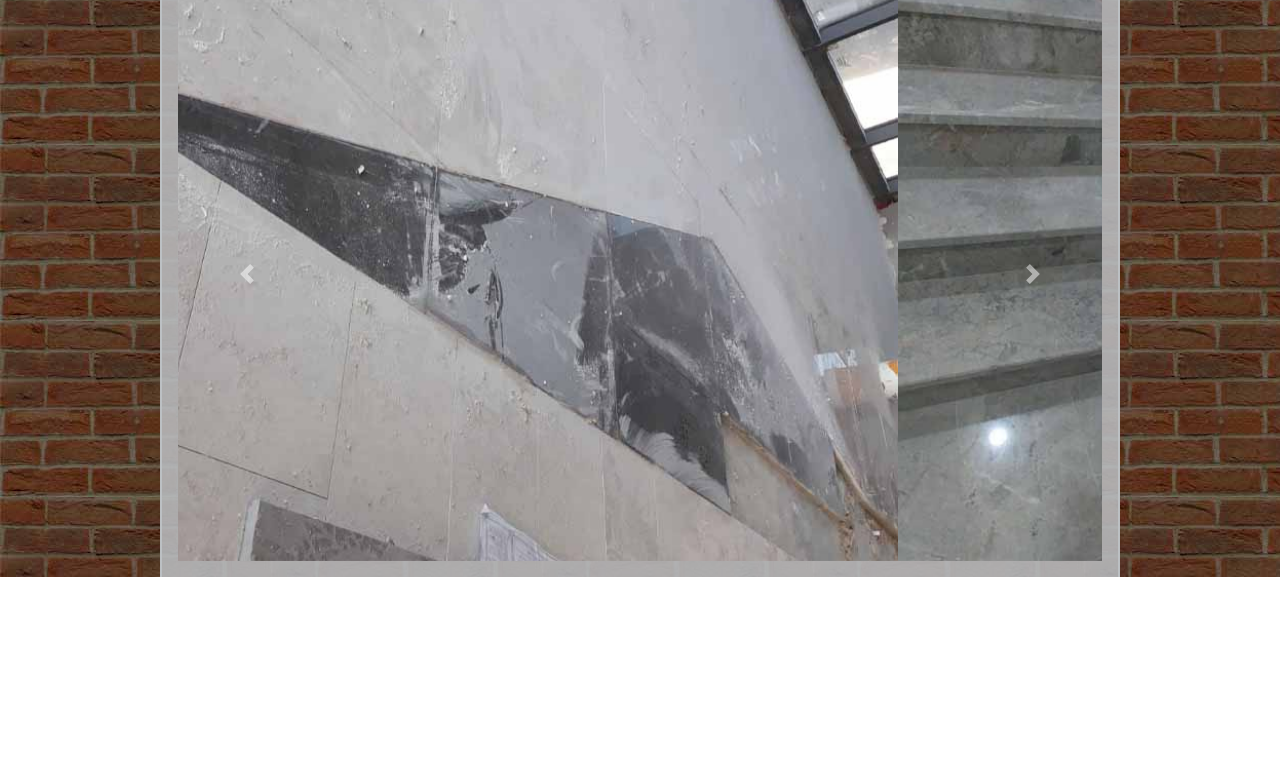
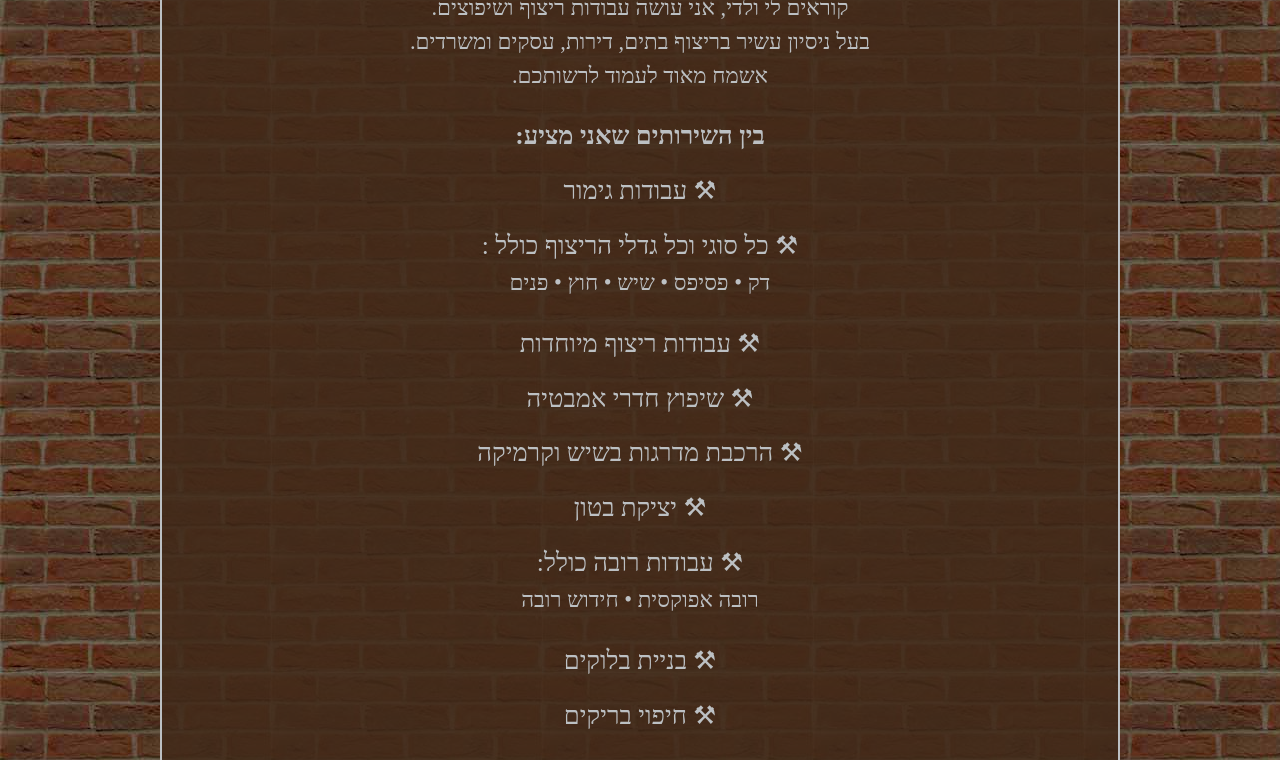
Before and after one commit to amplace/vladihandyman, a website: page app/index.html in a window 1280 px wide. Shown: the part 559-1319 px from the top of the page. Before the commit the page ends 1136 px from the top, so only its background shows below. Drawn offline with nearby package versions, Linux system fonts and the light colour scheme; a web font is replaced by a local one.

Commit message:
Add about section

```diff
--- a/app/index.html
+++ b/app/index.html
@@ -35,6 +35,30 @@
                 <a class="phone" href="tel:052-2206570">052-2206570</a> </h3>
         </div>
     </header>
+
+    <!-- about -->
+    <section id="about" class="bg-dark text-light p-3">
+        <br>
+        <h2> קצת עליי</h2>
+        <p>
+            קוראים לי ולדי, אני עושה עבודות ריצוף ושיפוצים.<br>
+            בעל ניסיון עשיר בריצוף בתים, דירות, עסקים ומשרדים. <br>
+            אשמח מאוד לעמוד לרשותכם.
+        </p><br>
+        <h3>בין השירותים שאני מציע: </h3><br>
+        <h4>⚒ עבודות גימור</h4><br>
+        <h4>⚒ כל סוגי וכל גדלי הריצוף כולל :</h4>
+        <p>דק • פסיפס • שיש • חוץ • פנים</p><br>
+        <h4>⚒ עבודות ריצוף מיוחדות</h4><br>
+        <h4>⚒ שיפוץ חדרי אמבטיה</h4><br>
+        <h4>⚒ הרכבת מדרגות בשיש וקרמיקה</h4><br>
+        <h4>⚒ יציקת בטון</h4><br>
+        <h4>⚒ עבודות רובה כולל:</h4>
+        <p>רובה אפוקסית • חידוש רובה</p><br>
+        <h4>⚒ בניית בלוקים</h4><br>
+        <h4>⚒ חיפוי בריקים</h4><br>
+
+    </section>
 
     <!-- gallery -->
     <section id="gallery" class="p-3 w-100 bg-light text-dark">
```
